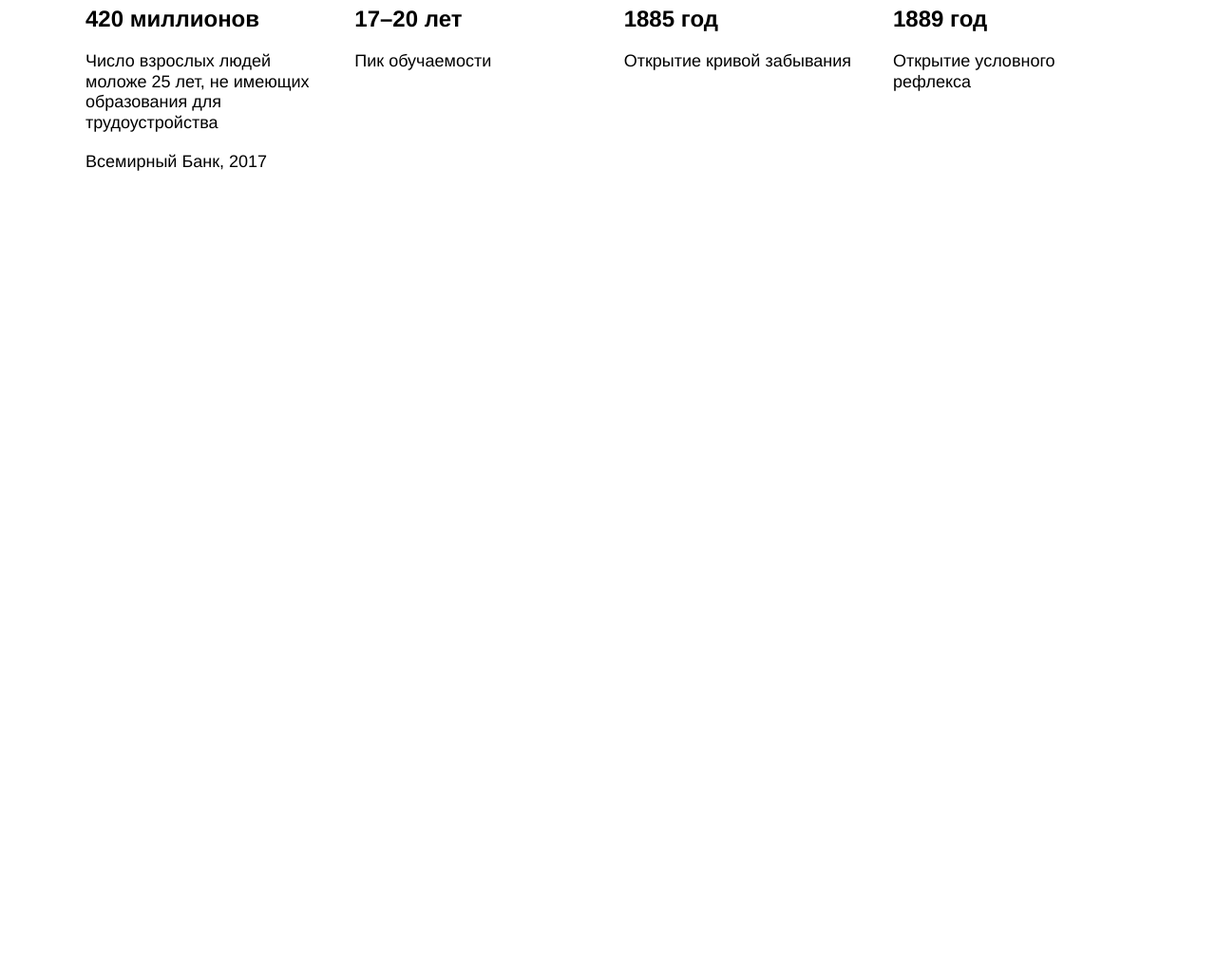
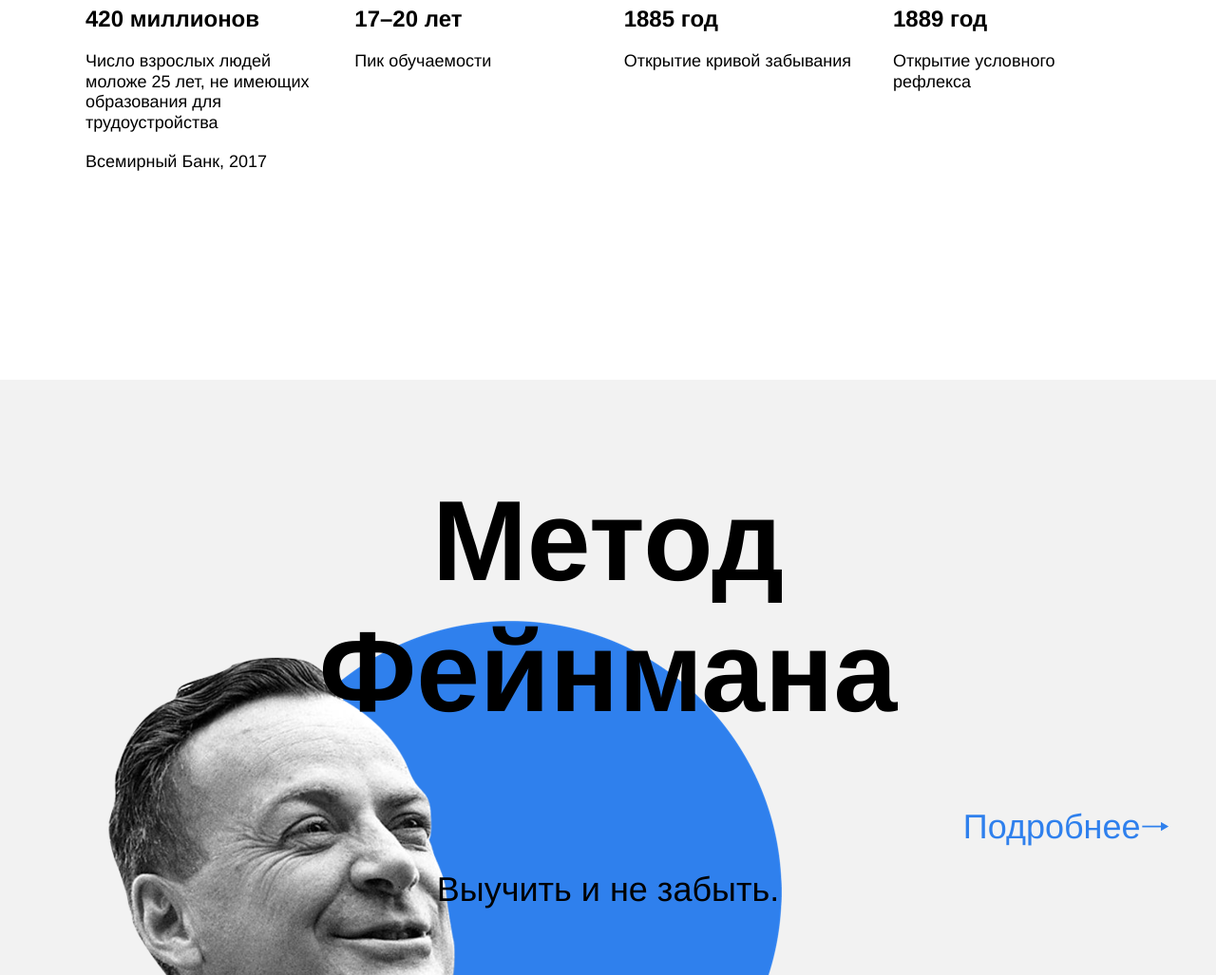
Before and after one commit to nes-develop/how-to-learn, a plain HTML site: page index.html in a window 1280 px wide. Shown: the part 1773-2800 px from the top of the page at 95% size. Before the commit the page ends 2073 px from the top, so only its background shows below. Drawn offline with Linux system fonts and the light colour scheme.

Commit message:
create feyman

```diff
--- a/index.html
+++ b/index.html
@@ -14,7 +14,7 @@
       <img class="logo logo_place_header" src="images/logo_place_header.svg" alt="Логотип Яндекс">
       <h1 class="header__title">Научиться учиться</h1>
       <h2 class="header__subtitle">Какие современные и эффективные подходы к обучению вы сможете в своей жизни?<a class="header__subtitle-link" href="#">Узнать&#129042</a></h2>
-      <img class="header__main-illustration" alt="children" src='images/header-image.png' >
+      <img class="header__main-illustration" alt="Ребенок после плохой оценки" src='images/header-image.png' >
       <div class="header__square-pic"></div>
     </header>
     <!-- Основной блок -->
@@ -31,6 +31,7 @@
           </div>
         </div>
       </section>
+      <!-- Секция digits -->
       <section class="digits">
         <h2 class="section-title">Цифры и факты</h2>
         <h3 class="section-subtitle">Про учебу и мозг</h3>
@@ -72,7 +73,14 @@
           </li>
         </ul>
       </section>
-      <section class="feynman"></section>
+      <!-- Секция feynman -->
+      <section class="feynman">
+        <h2 class="feynman__title">Метод Фейнмана</h2>
+        <p class="feynman__subtitle">Выучить и не забыть.</p>
+        <a href="#" class="feynman__link">Подробнее&#129042</a>
+        <img class="feynman__portrait" src="images/feynman.png" alt="Портрет Феймана">
+      </section>
+      <!-- Секция kaufman -->
       <section class="kaufman"></section>
     </main>
     <!-- Подвал сайта -->
--- a/styles/style.css
+++ b/styles/style.css
@@ -52,6 +52,8 @@
 
 .header__subtitle-link {
   margin-left: 3px;
+  color: #2f80ed;
+  text-decoration: none;
 }
 
 .header__main-illustration {
@@ -168,7 +170,50 @@
   margin-top: 20px;
 }
 
+.feynman {
+  height: 890px;
+  display: flex;
+  margin-top: 100px;
+  flex-direction: column;
+  align-items:center;
+  position: relative;
+  background-color: #f2f2f2;
+  z-index: -2;
+}
 
+.feynman__title {
+  width: 648px;
+  line-height: 1.15;
+  font-size: 120px;
+  font-weight: 700;
+  text-align: center;
+}
+
+.feynman__subtitle {
+  line-height: 51px;
+  font-size: 36px;
+  font-weight: normal;
+}
+
+.feynman__link {
+  line-height: 51px;
+  font-size: 36px;
+  font-weight: normal;
+  color: #2f80ed;
+  position: absolute;
+  top:50%;
+  right: 48px;
+  text-decoration: none;
+}
+
+.feynman__portrait {
+  position: absolute;
+  width: 867px;
+  height: 637px;
+  left: 0;
+  bottom: 0%;
+  z-index: -1;
+}
 
 /* и элемента с модификатором вида ключ-значение */
 .table__cell_theme_dark {
```
